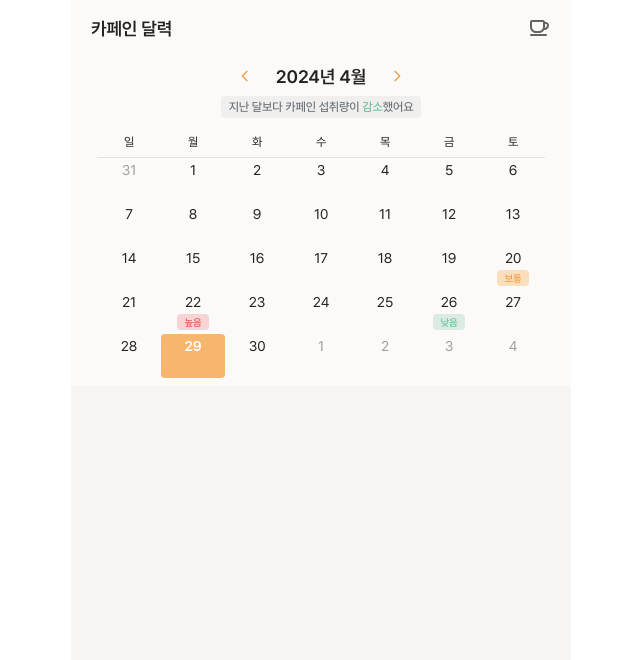
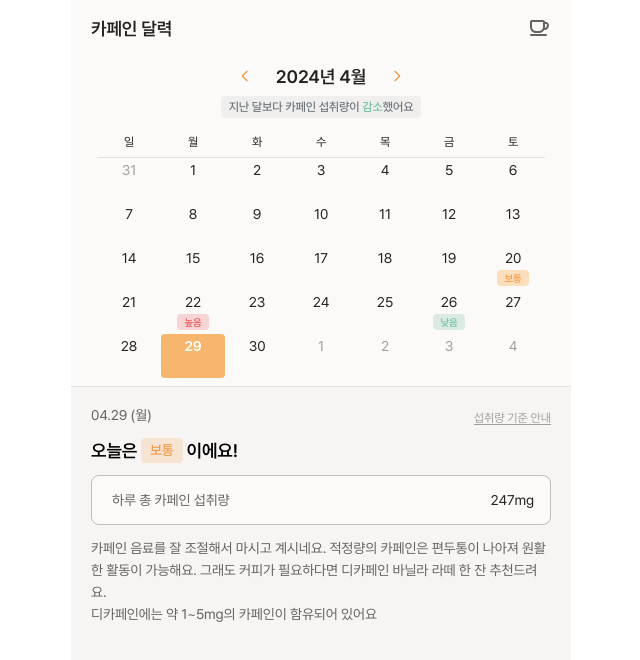
Before and after one commit to SWYG-4-Latte/SWYG-4-Latte-FE, a Next.js app: page /caffeine-calendar in a window 1280 px wide. Shown: the top 660 px of the page, without its empty margins (319-959 px from the left). Built offline with nearby package versions, Linux system fonts and the light colour scheme.

Commit message:
feat: 캘린더 하단 - 선택한 날짜에 대한 카페인 섭취량 정보 보여줌

```diff
--- a/src/app/caffeine-calendar/page.tsx
+++ b/src/app/caffeine-calendar/page.tsx
@@ -1,9 +1,27 @@
+'use client';
+
 import Image from 'next/image';
 import Link from 'next/link';
+import { useState } from 'react';
 
 import CaffeineCalendar from '@/components/caffeineCalendar/CaffeineCalendar';
+import SelectedDateInfoContainer from '@/container/caffeineCalendar/SelectedDateInfoContainer';
+import { SelectedDate } from '@/types/caffeineCalendar/calendar';
+
+const DATA = {
+  status: '보통',
+  caffeine: '247mg',
+};
 
 export default function CaffeineCalendarPage() {
+  const [selectedDate, setSelectedDate] = useState(new Date());
+
+  const handleSelectDate = (date: SelectedDate) => {
+    if (date instanceof Date) {
+      setSelectedDate(date);
+    }
+  };
+
   return (
     <main>
       <header className="flex h-14 items-center justify-between bg-primaryIvory px-5">
@@ -12,7 +30,9 @@ export default function CaffeineCalendarPage() {
           <Image src="/svgs/today-caffeine.svg" width={24} height={24} alt="오늘 마신 카페인 보기" />
         </Link>
       </header>
-      <CaffeineCalendar />
+
+      <CaffeineCalendar selectedDate={selectedDate} onSelect={handleSelectDate} />
+      <SelectedDateInfoContainer selectedDate={selectedDate} data={DATA} />
     </main>
   );
 }
--- a/src/components/caffeineCalendar/CaffeineCalendar.tsx
+++ b/src/components/caffeineCalendar/CaffeineCalendar.tsx
@@ -8,7 +8,7 @@ import 'react-calendar/dist/Calendar.css';
 import './calendar.css';
 
 import MonthComparisonMessage from './MonthComparisonMessage';
-import { SelectedDate, ThisMonthData } from '@/types/caffeineCalendar/calendar';
+import { SelectDateHandler, SelectedDate, ThisMonthData } from '@/types/caffeineCalendar/calendar';
 import CaffeineStatus from './CaffeineStatus';
 
 const SAMPLE = {
@@ -17,14 +17,9 @@ const SAMPLE = {
   '26': '낮음',
 };
 
-const CaffeineCalendar = () => {
-  const [selectedDate, setSelectedDate] = useState<SelectedDate>(new Date());
+const CaffeineCalendar = ({ selectedDate, onSelect }: { selectedDate: SelectedDate; onSelect: SelectDateHandler }) => {
   const [thisMonthData, setThisMonthData] = useState<ThisMonthData>(SAMPLE);
   const [curMonth, setCurMonth] = useState<number>(new Date().getMonth() + 1);
-
-  const handleChangeDate = (date: SelectedDate) => {
-    setSelectedDate(date);
-  };
 
   const addTitleContent = ({ date }: { date: Date }) => {
     const curDate = date.getDate().toString();
@@ -32,7 +27,7 @@ const CaffeineCalendar = () => {
 
     if (!status) return null;
 
-    return <CaffeineStatus status={status} />;
+    return <CaffeineStatus status={status} locatedInCalendar />;
   };
 
   // TODO: 현재 달력을 보고 있는 달이 바뀔 때 날짜별 상태 가져오기
@@ -50,7 +45,7 @@ const CaffeineCalendar = () => {
         prevLabel={<Image src="/svgs/arrow-orange.svg" width={16} height={16} alt="이전 버튼" className="rotate-180" />}
         formatDay={(locale, date) => String(date.getDate())}
         value={selectedDate}
-        onChange={handleChangeDate}
+        onChange={onSelect}
         tileContent={addTitleContent}
         onActiveStartDateChange={({ activeStartDate }: { activeStartDate: Date | null }) => {
           if (!activeStartDate) return;
--- a/src/components/caffeineCalendar/CaffeineStatus.tsx
+++ b/src/components/caffeineCalendar/CaffeineStatus.tsx
@@ -1,20 +1,19 @@
-const CaffeineStatus = ({ status }: { status: string }) => {
+const CaffeineStatus = ({ status, locatedInCalendar }: { status: string; locatedInCalendar: boolean }) => {
   let textColor = 'text-primaryOrange';
-  let bgColor = 'bg-orange02';
+  let bgColor = locatedInCalendar ? 'bg-orange02' : 'bg-primaryOrange';
 
   if (status === '낮음') {
     textColor = 'text-[#6ABF9C]';
     bgColor = 'bg-[#DBEAE2]';
   } else if (status === '높음') {
     textColor = 'text-primaryRed';
-    bgColor = 'bg-[#F5D4D3]';
+    bgColor = locatedInCalendar ? 'bg-[#F5D4D3]' : 'bg-error';
   }
 
-  return (
-    <div className={`w-fit rounded px-2 py-[2px] text-[10px] font-medium leading-normal ${textColor} ${bgColor}`}>
-      {status}
-    </div>
-  );
+  let style = 'rounded px-2 py-[2px] text-[10px] ';
+  if (!locatedInCalendar) style = 'bg-opacity-20 rounded-[4.364px] px-[8.73px] py-[4.36px] text-sm';
+
+  return <div className={`w-fit font-medium leading-normal ${style} ${textColor} ${bgColor}`}>{status}</div>;
 };
 
 export default CaffeineStatus;
--- /dev/null
+++ b/src/components/caffeineCalendar/IntakeStandardInfo.tsx
@@ -0,0 +1,33 @@
+'use client';
+
+import Image from 'next/image';
+import { useState } from 'react';
+
+const IntakeStandardInfo = () => {
+  const [isPopoverOpen, setIsPopoverOpen] = useState(false);
+
+  return (
+    <div className="relative">
+      <button
+        className="cursor-pointer self-end text-xs text-gray06 underline underline-offset-2"
+        onClick={() => setIsPopoverOpen(true)}
+      >
+        섭취량 기준 안내
+      </button>
+      {isPopoverOpen && (
+        <div className="absolute right-0 mt-2 flex gap-3 rounded-lg border border-gray04 bg-primaryIvory px-4 py-2 text-xs leading-[18px] text-gray10 shadow-toast">
+          <p className="whitespace-nowrap">
+            하루 권장 카페인 섭취량은
+            <br />
+            성인 기준으로 계산됩니다.
+          </p>
+          <button className="h-4 w-4" onClick={() => setIsPopoverOpen(false)}>
+            <Image src="svgs/close.svg" width={16} height={16} alt="닫기" />
+          </button>
+        </div>
+      )}
+    </div>
+  );
+};
+
+export default IntakeStandardInfo;
--- a/src/components/caffeineCalendar/MonthComparisonMessage.tsx
+++ b/src/components/caffeineCalendar/MonthComparisonMessage.tsx
@@ -1,4 +1,4 @@
-const MonthComparisonMessage = ({ status }: { status: '없음' | '같음' | '감소' | '증가' }) => {
+const MonthComparisonMessage = ({ status }: { status: string }) => {
   let message = '';
 
   if (status === '없음') message = '지난 달의 데이터가 없어요';
--- /dev/null
+++ b/src/container/caffeineCalendar/SelectedDateInfoContainer.tsx
@@ -0,0 +1,56 @@
+import Link from 'next/link';
+
+import { formatDate } from '@/utils/date';
+import IntakeStandardInfo from '@/components/caffeineCalendar/IntakeStandardInfo';
+import CaffeineStatus from '@/components/caffeineCalendar/CaffeineStatus';
+import { SelectedDateInfoType } from '@/types/caffeineCalendar/calendar';
+
+const SelectedDateInfoContainer = ({ selectedDate, data }: { selectedDate: Date; data: SelectedDateInfoType }) => {
+  return (
+    <div className="flex flex-col gap-3 border-t border-gray04 px-5 pb-28 pt-5">
+      <div className="flex justify-between">
+        <span className="text-sm text-gray08">{formatDate(selectedDate)}</span>
+        <IntakeStandardInfo />
+      </div>
+      <div className="flex items-center gap-1 text-lg font-semibold text-gray11">
+        {data.caffeine ? (
+          <>
+            오늘은
+            <CaffeineStatus status={data.status} locatedInCalendar={false} />
+            이에요!
+          </>
+        ) : (
+          <>아직 마신 카페인이 없어요.</>
+        )}
+      </div>
+      {data.caffeine && (
+        <div className="flex h-[50px] items-center justify-between rounded-lg border border-gray05 bg-primaryIvory pl-5 pr-4">
+          <div className="text-sm text-gray08">하루 총 카페인 섭취량</div>
+          <div className="text-sm text-gray10">{data.caffeine}</div>
+        </div>
+      )}
+
+      <div className="text-sm leading-[22px] text-gray08">
+        {data.caffeine ? (
+          <>
+            카페인 음료를 잘 조절해서 마시고 계시네요. 적정량의 카페인은 편두통이 나아져 원활한 활동이 가능해요. 그래도
+            커피가 필요하다면 디카페인 바닐라 라떼 한 잔 추천드려요. <br />
+            디카페인에는 약 1~5mg의 카페인이 함유되어 있어요
+          </>
+        ) : (
+          '마신 카페인을 기록하고 맞춤 카페인 정보를 받아보세요.'
+        )}
+      </div>
+      {!data.caffeine && (
+        <Link
+          href="/category"
+          className="mt-3 w-fit rounded-md border border-gray06 bg-primaryIvory px-4 py-2 text-sm font-medium text-gray08"
+        >
+          내가 마신 카페인 기록하기
+        </Link>
+      )}
+    </div>
+  );
+};
+
+export default SelectedDateInfoContainer;
--- /dev/null
+++ b/src/utils/date.ts
@@ -0,0 +1,5 @@
+export const formatDate = (date: Date) => {
+  const week = ['일', '월', '화', '수', '목', '금', '토'];
+
+  return `${(date.getMonth() + 1).toString().padStart(2, '0')}.${date.getDate()} (${week[date.getDay()]})`;
+};
```
Also changed, not shown: src/types/caffeineCalendar/calendar.ts (+7 -0 lines), public/svgs/close.svg (added).
